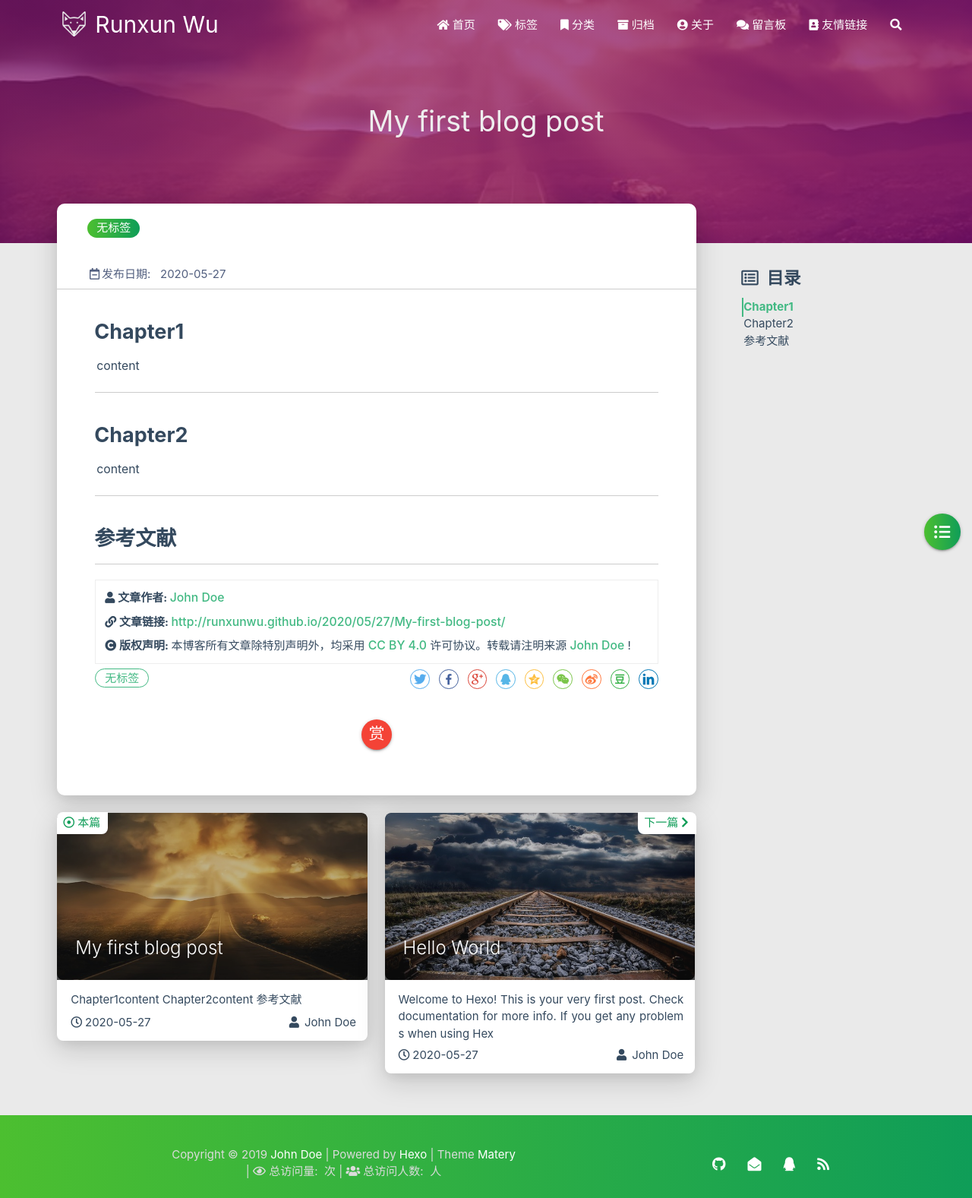
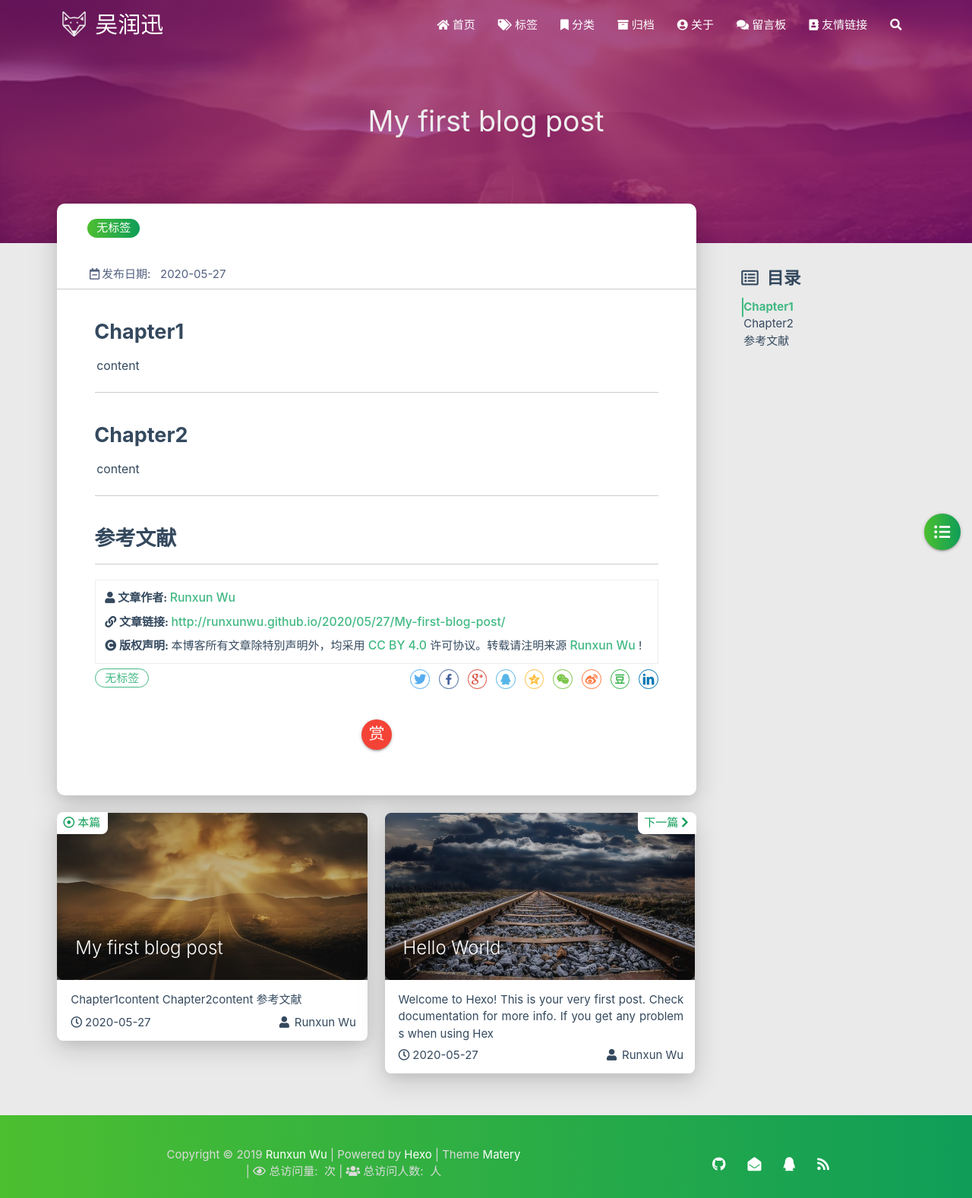
Before and after one commit to RunxunWu/RunxunWu.github.io, a plain HTML site: page 2020/05/27/My-first-blog-post/index.html in a window 1280 px wide. Shown: the whole page at 76% size. Drawn offline with Linux system fonts and the light colour scheme; some packages are replaced by stand-ins of ours; no server answers; a script that the page names is missing.

Commit message:
Site updated: 2020-05-28 00:39:26

```diff
--- a/2020/05/27/My-first-blog-post/index.html
+++ b/2020/05/27/My-first-blog-post/index.html
@@ -4,8 +4,8 @@
 
 <head>
     <meta charset="utf-8">
-    <meta name="keywords" content="My first blog post, Runxun Wu">
-    <meta name="description" content="">
+    <meta name="keywords" content="My first blog post, 吴润迅">
+    <meta name="description" content="欢迎光临吴润迅の博客">
     <meta http-equiv="X-UA-Compatible" content="IE=edge">
     <meta name="viewport" content="width=device-width, initial-scale=1.0, user-scalable=no">
     <meta name="renderer" content="webkit|ie-stand|ie-comp">
@@ -16,7 +16,7 @@
     <!-- Global site tag (gtag.js) - Google Analytics -->
 
 
-    <title>My first blog post | Runxun Wu</title>
+    <title>My first blog post | 吴润迅</title>
     <link rel="icon" type="image/png" href="/favicon.png">
 
     <link rel="stylesheet" type="text/css" href="/libs/awesome/css/all.css">
@@ -41,7 +41,7 @@
 
                     <img src="/medias/logo.png" class="logo-img" alt="LOGO">
 
-                    <span class="logo-span">Runxun Wu</span>
+                    <span class="logo-span">吴润迅</span>
                 </a>
             </div>
 
@@ -140,10 +140,10 @@
 
         <img src="/medias/logo.png" class="logo-img circle responsive-img">
 
-        <div class="logo-name">Runxun Wu</div>
+        <div class="logo-name">吴润迅</div>
         <div class="logo-desc">
 
-            Never really desperate, only the lost of the soul.
+            欢迎光临吴润迅の博客
 
         </div>
     </div>
@@ -485,7 +485,7 @@
                     </i>
                 </span>
                 <span class="reprint-info">
-                    <a href="http://runxunwu.github.io" rel="external nofollow noreferrer">John Doe</a>
+                    <a href="http://runxunwu.github.io" rel="external nofollow noreferrer">Runxun Wu</a>
                 </span>
             </div>
             <div class="reprint__type">
@@ -508,7 +508,7 @@
                     本博客所有文章除特別声明外，均采用
                     <a href="https://creativecommons.org/licenses/by/4.0/deed.zh" rel="external nofollow noreferrer" target="_blank">CC BY 4.0</a>
                     许可协议。转载请注明来源
-                    <a href="http://runxunwu.github.io" target="_blank">John Doe</a>
+                    <a href="http://runxunwu.github.io" target="_blank">Runxun Wu</a>
                     !
                 </span>
             </div>
@@ -729,7 +729,7 @@ Chapter2content
                         <span class="publish-author">
 
                             <i class="fas fa-user fa-fw"></i>
-                            John Doe
+                            Runxun Wu
 
                         </span>
                     </div>
@@ -767,7 +767,7 @@ Chapter2content
                         <span class="publish-author">
 
                             <i class="fas fa-user fa-fw"></i>
-                            John Doe
+                            Runxun Wu
 
                         </span>
                     </div>
@@ -963,7 +963,7 @@ code[class*="language-"], pre[class*="language-"] { white-space: pre !important;
         <div class="col s12 m8 l8 copy-right">
             Copyright&nbsp;&copy;
             <span id="year">2019</span>
-            <a href="http://runxunwu.github.io" target="_blank">John Doe</a>
+            <a href="http://runxunwu.github.io" target="_blank">Runxun Wu</a>
             |&nbsp;Powered by&nbsp;<a href="https://hexo.io/" target="_blank">Hexo</a>
             |&nbsp;Theme&nbsp;<a href="https://github.com/blinkfox/hexo-theme-matery" target="_blank">Matery</a>
             <br>
```
Also changed, not shown: 2020/05/27/hello-world/index.html (+11 -11 lines), about/index.html (+9 -9 lines), archives/2020/05/index.html (+9 -9 lines), archives/2020/index.html (+9 -9 lines), archives/index.html (+9 -9 lines), categories/index.html (+7 -7 lines), contact/index.html (+7 -7 lines), index.html (+9 -9 lines).
